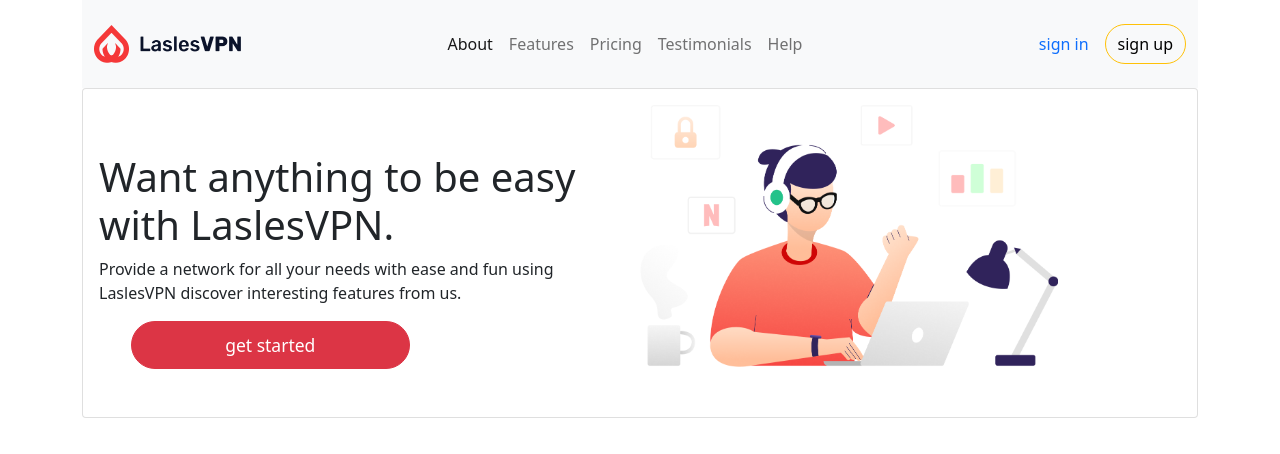
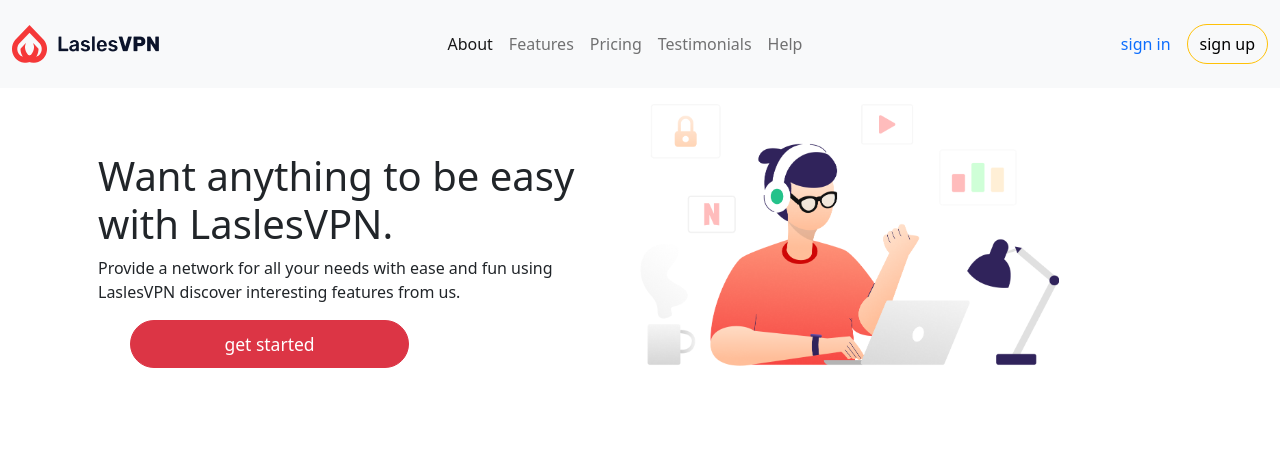
Before and after one commit to UmmayTakida/LaslesVPN, a plain HTML site: page index.html in a window 1280 px wide. Drawn offline with nearby package versions, Linux system fonts and the light colour scheme.

Commit message:
some added

```diff
--- a/index.html
+++ b/index.html
@@ -15,7 +15,6 @@
 <body>
     <header>
         <!-- navbar starts  -->
-        <div class="container">
         <nav class="navbar navbar-expand-lg navbar-light bg-light">
             <div class="container-fluid">
                 <a class=" navbar-brand" href="#">
@@ -26,8 +25,8 @@
                     aria-expanded="false" aria-label="Toggle navigation">
                     <span class="navbar-toggler-icon"></span>
                 </button>
-                    <div class="collapse navbar-collapse"
-                        id="navbarSupportedContent d-flex justify-content-between align-items-center">
+                <div class="collapse navbar-collapse d-flex justify-content-between align-items-center"
+                    id="navbarSupportedContent ">
                     <ul class="navbar-nav m-auto ps-5 pe-5">
                         <li class="nav-item">
                             <a class="nav-link active" aria-current="page" href="#">About</a>
@@ -65,13 +64,12 @@
                 </div>
             </div>
         </nav>
-        </div>
         <!-- navbar end  -->
     </header>
     <main>
         <section>
             <div class="container">
-                <div class="card mb-5">
+                <div class="card border-0 mb-5">
                     <div class="row g-0">
                         <div class="col-lg-6">
                             <div class="card-body">
```
Lines whose indentation alone changed are shown as unchanged.
